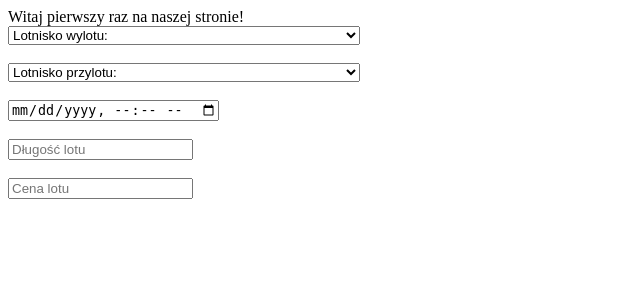
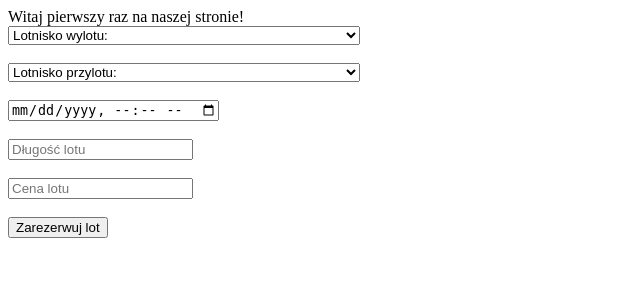
Before and after one commit to JTrojak19/Biletylotnicze, a PHP site: page / in a window 1280 px wide. Shown: the top 300 px of the page, without its empty margins (0-640 px from the left). Run offline with PHP 8.4, Linux system fonts and the light colour scheme.

Commit message:
Add submit button

```diff
--- a/Warsztaty/flights/includes/form.php
+++ b/Warsztaty/flights/includes/form.php
@@ -40,6 +40,9 @@ include "airports.php";
             <br>
             <br>
             <input type="number" name="price" placeholder="Cena lotu" min="0" step="0.01">
+            <br>
+            <br>
+            <input type="submit" value="Zarezerwuj lot">
         </form>
     </body>
 </html>
```
